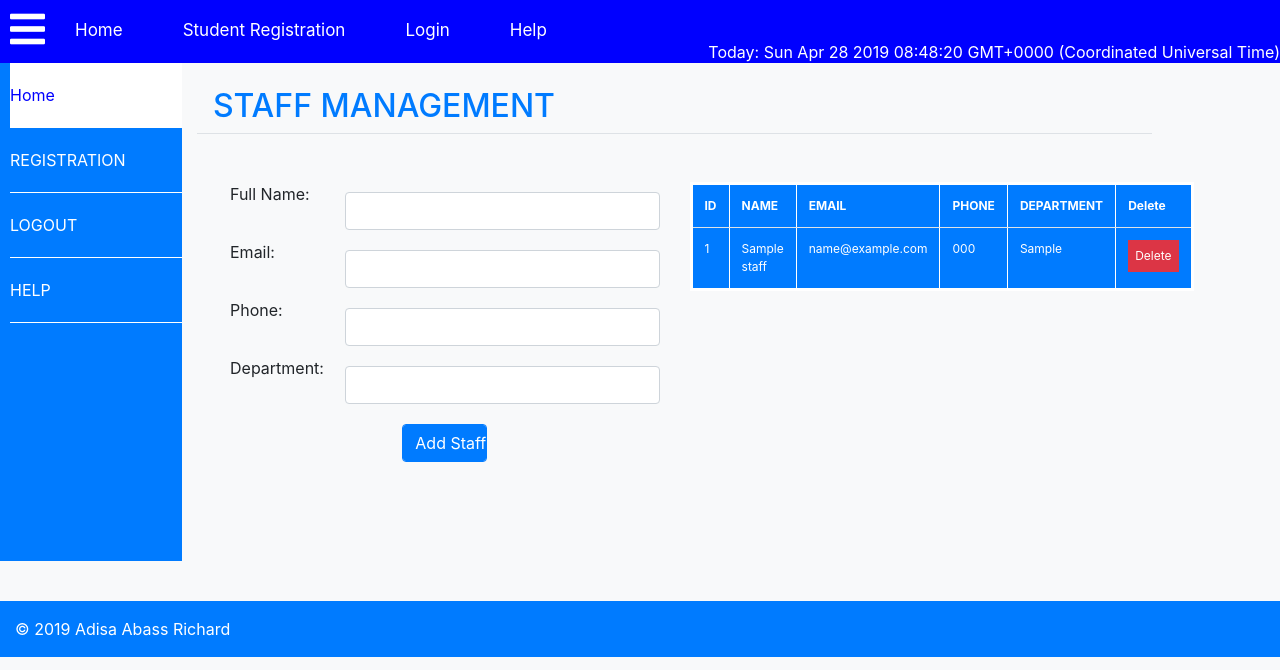
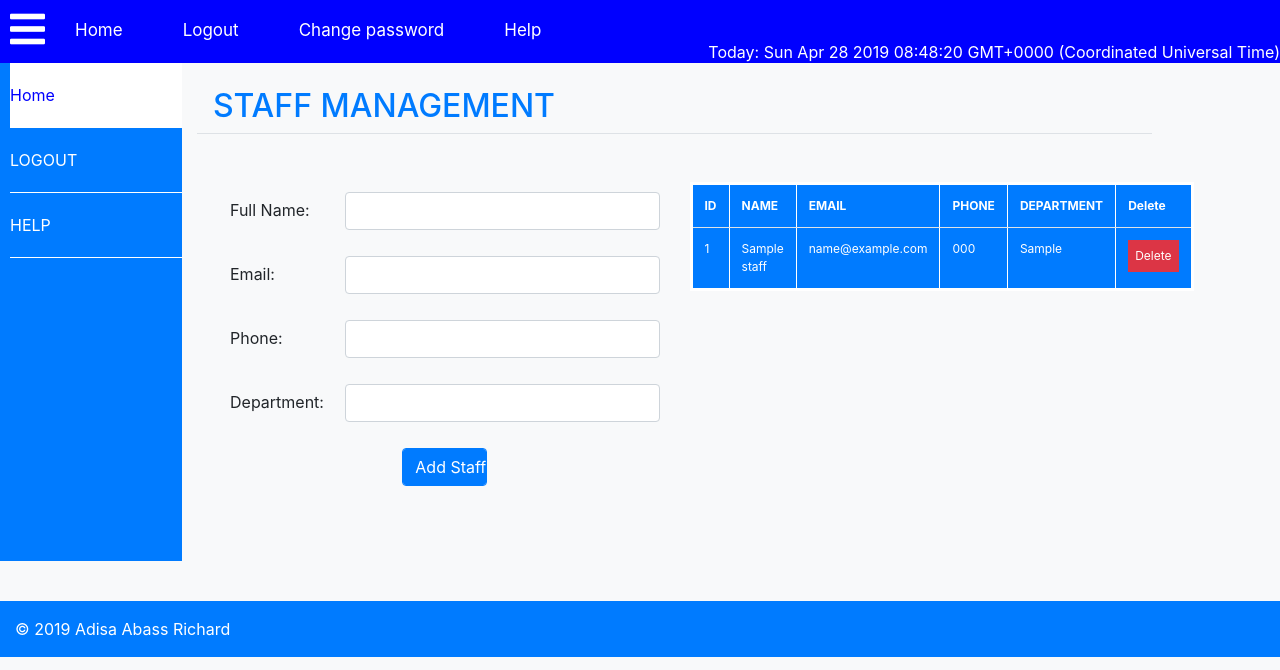
Before and after one commit to Abass14/School-portal, a PHP site: page /School-Portal-project/admin-staff-mgt.php in a window 1280 px wide. Shown: the top 670 px of the page. Run offline with PHP 8.4, Linux system fonts and the light colour scheme; the visitor is signed in with stand-in values (Sample User, id 1); tables that the repository leaves empty or names only in its code hold one stand-in row (values such as "Sample post"); some libraries are stand-ins or nearby versions.

Commit message:
further access control 4/28

```diff
--- a/admin-staff-mgt-delete.php
+++ b/admin-staff-mgt-delete.php
@@ -9,7 +9,7 @@
 
 	if($result){
 		$delete = "DELETE FROM `staff` WHERE id = '$id'";
-		mysqli_query($connect, $delete);
+		$r = mysqli_query($connect, $delete);
 		header('location:admin-staff-mgt.php');
 	}
 
--- a/admin-staff-mgt.php
+++ b/admin-staff-mgt.php
@@ -50,7 +50,7 @@
 						<form method="POST" action="admin-staff-mgt-process" class="form-group">
 							<div class="row move-center">
 								<div class="col-md-3">
-									<label>Full Name:</label>
+									<label class="py-3">Full Name:</label>
 								</div>
 								<div class="col-md-9">
 									<input type="text" name="name" id="name" class="form-control">
@@ -58,7 +58,7 @@
 							</div>
 							<div class="row move-center">
 								<div class="col-md-3">
-									<label>Email:</label>
+									<label class="py-3">Email:</label>
 								</div>
 								<div class="col-md-9">
 									<input type="email" name="email" id="email" class="form-control">
@@ -66,7 +66,7 @@
 							</div>
 							<div class="row move-center">
 								<div class="col-md-3">
-									<label>Phone:</label>
+									<label class="py-3">Phone:</label>
 								</div>
 								<div class="col-md-9">
 									<input type="text" name="phone" id="phone" class="form-control">
@@ -74,7 +74,7 @@
 							</div>
 							<div class="row move-center">
 								<div class="col-md-3">
-									<label>Department:</label>
+									<label class="py-3">Department:</label>
 								</div>
 								<div class="col-md-9">
 									<input type="text" name="department" id="department" class="form-control">
--- a/forgot-password-process.php
+++ b/forgot-password-process.php
@@ -17,7 +17,7 @@
  		$url = "http://localhost/School-Portal-project/reset-password.php?token=$token&email=$email";
  		$subject = "Reset Password";
 		$message = "Click link to reset Password: $url";
-		$From = "Adisa Abass\r\n";
+		$From = "School\r\n";
 
 		// echo $url;
 		header("Location:forgot-password.php");
--- a/templates/menu.php
+++ b/templates/menu.php
@@ -3,6 +3,7 @@
 		require_once "connection.php";
 		$menuPlus = '';
 		$user = $_SESSION['register'];
+		$id = $user['id'];
 		$query = "SELECT * from register where id = '{$user['id']}'";
 		$result = mysqli_query($connect, $query);
 		if($result){
@@ -23,6 +24,15 @@
 			}else{
 				$menuPlus = '';
 			}
+
+			if($row[0]['authority'] == 'admin' || 'staff' || 'student'){
+				$upMenu = '<li><a href="logout.php" class="link-menu">Logout</a></li>
+							<li><a href="forgot-password.php" class="link-menu">Change password</a></li>'
+									;
+				// echo $upMenu;
+			}else{
+				$upMenu = '';
+			}
 		}
 
 		$collapseMenu = '<div id="sd-menu" class="sd-nav">
@@ -30,14 +40,28 @@
 							<span>User</span>
 							<a href="#" class="close" onclick="closeSlideMenu()">&times;</a>
 							<a href="home.php">Home</a>
-							<a href="sign-up.php">Registration</a>
-							<a href="login.php">Login</a>';
+							<a href="forgot-password.php">Chnage Password</a>';
 		$collapseMenu .= $menuPlus;
 
 		$collapseMenu .= '<a href="logout.php">Logout</a>
 							<a href="#">Help</a>
 						</div>';
 		echo $collapseMenu;
+
+		$menu = '<nav class="nav-bar">
+						<span class="icon-slide"><a class="a-icon" href="#" onclick="openSlideMenu()" id="side"><i class="fas fa-bars"></i></a></span>
+						<ul class="ul-nav">
+							<li><a href="index.php" class="link-menu">Home</a></li>';
+		$menu .= $upMenu;
+
+		$menu .= '<li><a href="#" class="link-menu">Help</a></li>
+						</ul>
+						<ul class="dates">
+							<li id="dates"></li>
+						</ul>
+					</nav>';
+
+		echo $menu;
 	}else{
 		$collapseMenu = '<div id="sd-menu" class="sd-nav">
 							<span><i class="fas fa-user icon"></i></span>
@@ -50,11 +74,25 @@
 							<a href="#">Help</a>
 						</div>';
 		echo $collapseMenu;
+
+		$menu = '<nav class="nav-bar">
+						<span class="icon-slide"><a class="a-icon" href="#" onclick="openSlideMenu()" id="side"><i class="fas fa-bars"></i></a></span>
+						<ul class="ul-nav">
+							<li><a href="index.php" class="link-menu">Home</a></li>
+							<li><a href="sign-up.php" class="link-menu">Student Registration</a></li>
+							<li><a href="login.php" class="link-menu">Login</a></li>
+							<li><a href="#" class="link-menu">Help</a></li>
+						</ul>
+						<ul class="dates">
+							<li id="dates"></li>
+						</ul>
+					</nav>';
+		echo $menu;
 	}
 
 ?>
 
-<nav class="nav-bar">
+<!-- <nav class="nav-bar">
 	<span class="icon-slide"><a class="a-icon" href="#" onclick="openSlideMenu()" id="side"><i class="fas fa-bars"></i></a></span>
 	<ul class="ul-nav">
 		<li><a href="index.php" class="link-menu">Home</a></li>
@@ -65,4 +103,4 @@
 	<ul class="dates">
 		<li id="dates"></li>
 	</ul>
-</nav>
+</nav> -->
--- a/templates/sidebar.php
+++ b/templates/sidebar.php
@@ -27,8 +27,7 @@
 			}
 		$sidebar = '<div id="sd-bar" class="sd-bar">
 						<ul class="ul-bar">
-							<a class="text-white sd-link" href="home.php"><li onmouseover="changeColor()" onmouseleave="reverseColor1()" id="sd-link1" id="sd-link" class="sd-item">Home</li></a>
-							<a class="text-white sd-link" href="sign-up.php"><li onmouseover="changeColor2()" onmouseleave="reverseColor2()" id="sd-link2" id="sd-link" class="sd-item">REGISTRATION</li></a>';
+							<a class="text-white sd-link" href="home.php"><li onmouseover="changeColor()" onmouseleave="reverseColor1()" id="sd-link1" id="sd-link" class="sd-item">Home</li></a>';
 		$sidebar .= $menuPlus;
 
 		$sidebar .= '
```
Also changed, not shown: admin-staff-mgt-process.php (+45 -0 lines), signup-process.php (+20 -0 lines).
